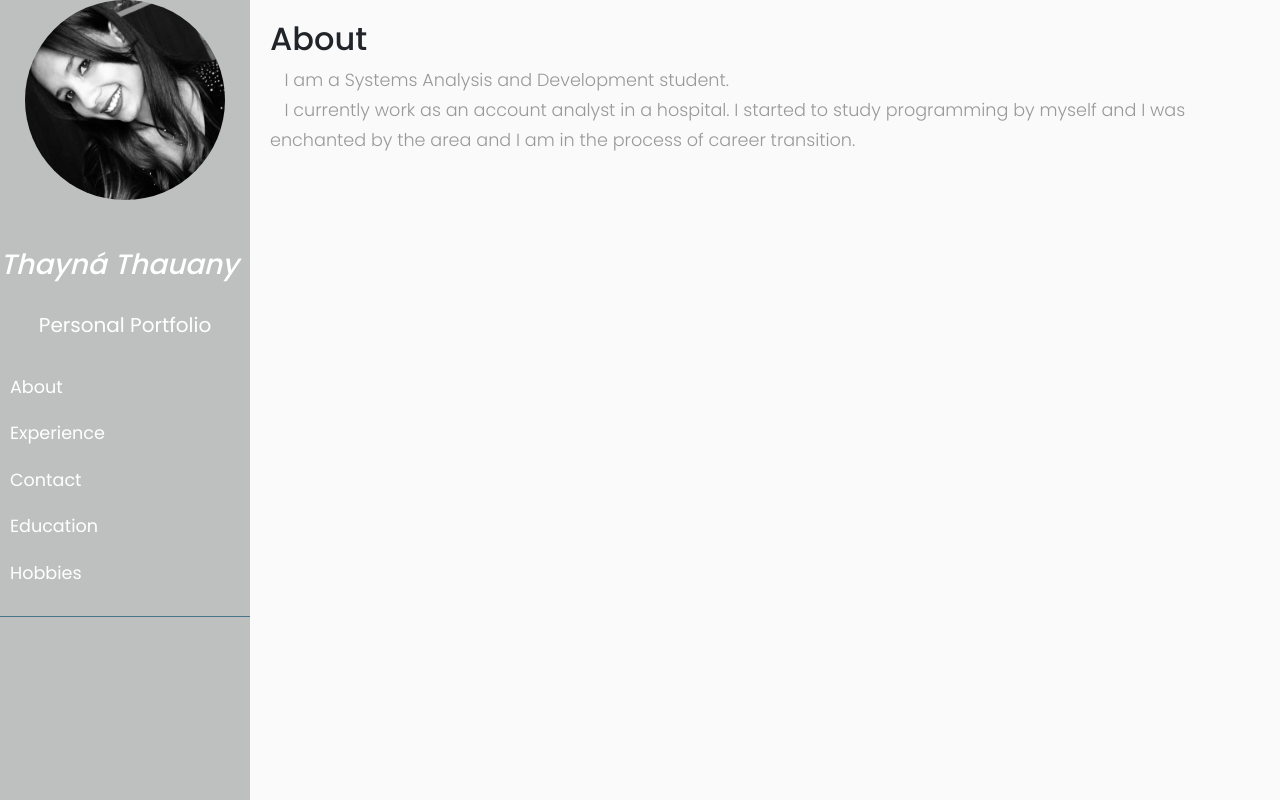
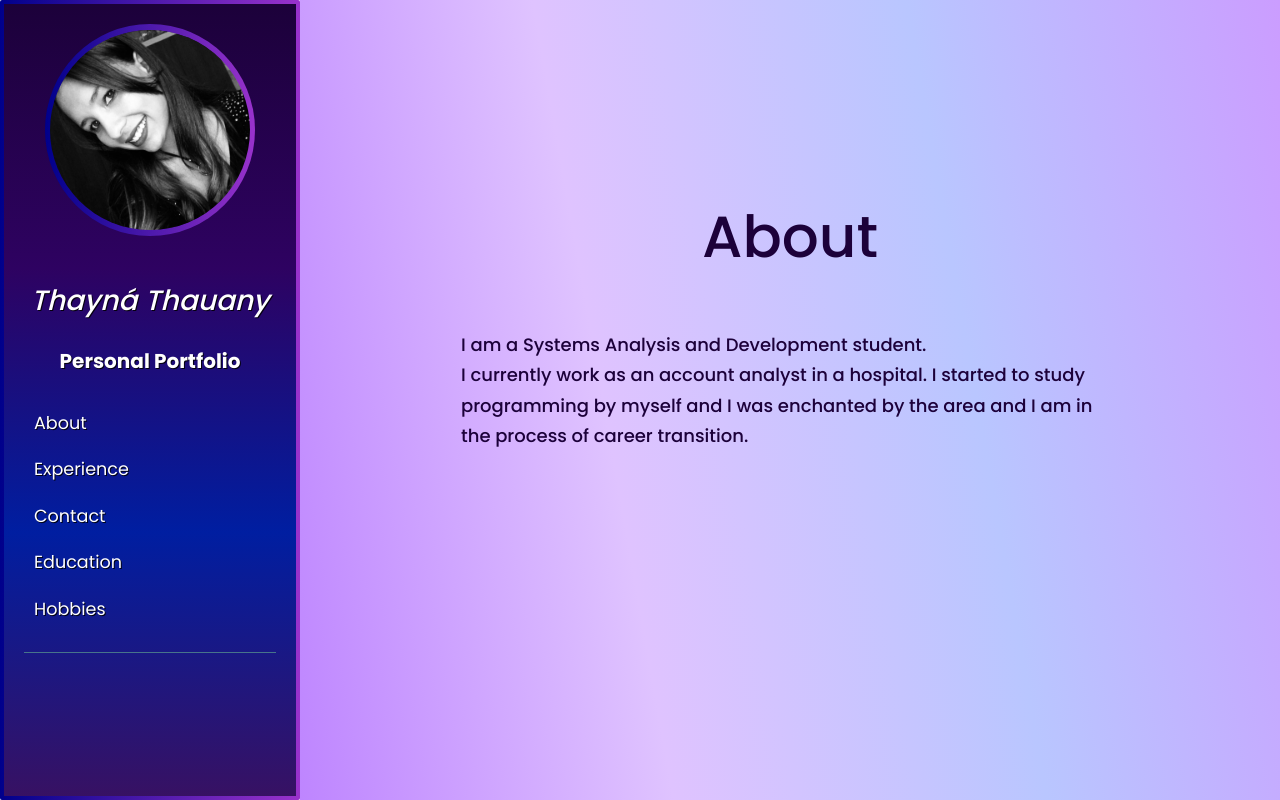
Before and after one commit to albertwallac/PersonalPortifolio, a plain HTML site: page index.html in a window 1280 px wide. Drawn offline with nearby package versions, Linux system fonts and the light colour scheme.

Commit message:
maquiada

```diff
--- a/home.css
+++ b/home.css
@@ -1,11 +1,14 @@
 @import "https://fonts.googleapis.com/css?family=Poppins:300,400,500,600,700";
+
+* {
+    font-family: 'Poppins', sans-serif;
+}
+
 body {
-    font-family: 'Poppins', sans-serif;
     background: #fafafa;
 }
 
 p {
-    font-family: 'Poppins', sans-serif;
     font-size: 1.1em;
     font-weight: 300;
     line-height: 1.7em;
@@ -51,11 +54,22 @@ a:focus {
 }
 
 #sidebar {
-    min-width: 250px;
-    max-width: 250px;
-    background: #bdc0be;
+    min-width: 300px;
+    max-width: 300px;
+    background: #002fff;
     color: #fff;
     transition: all 0.3s;
+    padding: 20px;
+    background:
+        linear-gradient(#1c013a,#2e0261,#001ea1, #371163) padding-box,
+        linear-gradient(to right, darkblue, darkorchid) border-box;
+    border-radius: 2px;
+    border: 4px solid transparent;
+    text-shadow: 1px 1px #000000dc;
+}
+
+#sidebar h3{
+    text-align: center;
 }
 
 #sidebar.active {
@@ -84,8 +98,12 @@ a:focus {
 }
 
 #sidebar ul li a:hover {
-    color: #7386D5;
-    background: #fff;
+    font-family: 'Segoe UI';
+    font-weight: 600;
+    color: #000d42;
+    background: rgba(255, 255, 255, 0.678);
+    border-radius: 5px;
+    text-shadow: 1px 1px #00000079;
 }
 
 #sidebar ul li.active>a,
@@ -139,8 +157,34 @@ a.article:hover {
 #content {
     width: 100%;
     padding: 20px;
+    padding-bottom: 200px;
     min-height: 100vh;
     transition: all 0.3s;
+    background:
+        linear-gradient(80deg,#be85ff,#dfc3ff,#b9c6ff, #cb9dff) padding-box,
+        linear-gradient(to right, darkblue, darkorchid) border-box;
+    display: flex;
+    justify-content: center;
+    align-items: center;
+}
+
+#about{
+    margin-left: auto;
+    margin-right: auto;
+    width: 70%;
+}
+
+#content h2 {
+    color: #1c013a;
+    font-size: 58px;
+    padding: 50px 0;
+    text-align: center;
+}
+
+#content p{
+    color: #1c013a;
+    font-size: 18px;
+    font-weight: 500;
 }
 
 /* Mediaqueries */
@@ -149,25 +193,45 @@ a.article:hover {
     #sidebar {
         margin-left: -250px;
     }
+
     #sidebar.active {
         margin-left: 0;
     }
+
     #sidebarCollapse span {
         display: none;
     }
 }
 
-img    {
+img {
     width: 200px;
     border-radius: 50%;
 }
 
-.container{
+.container {
+    width: 210px;
     display: flex;
     justify-content: center;
+    background:
+        linear-gradient(#1c013a,#2e0261,#001ea1, #371163) padding-box,
+        linear-gradient(to right, darkblue, darkorchid) border-box;
+    border-radius: 50%;
+    border: 6px solid transparent;
+}
+
+#contact p {
+    margin: 85px;
+}
+
+#prof_links{
+    margin: 85px;
+    display: flex;
+    align-items: center;
+    justify-content: space-around;
 }
 
 #portifolio {
     text-align: center;
     font-size: 20px;
+    font-weight: bolder;
 }
--- a/index.html
+++ b/index.html
@@ -1,10 +1,12 @@
 <!DOCTYPE html>
 <html lang="en">
+
 <head>
     <meta charset="utf-8">
     <meta name="viewport" content="width=device-width, initial-scale=1">
     <title>Personal Portfolio</title>
-        <link href="https://cdn.jsdelivr.net/npm/bootstrap@5.2.0/dist/css/bootstrap.min.css" rel="stylesheet" integrity="sha384-gH2yIJqKdNHPEq0n4Mqa/HGKIhSkIHeL5AyhkYV8i59U5AR6csBvApHHNl/vI1Bx" crossorigin="anonymous">
+    <link href="https://cdn.jsdelivr.net/npm/bootstrap@5.2.0/dist/css/bootstrap.min.css" rel="stylesheet"
+        integrity="sha384-gH2yIJqKdNHPEq0n4Mqa/HGKIhSkIHeL5AyhkYV8i59U5AR6csBvApHHNl/vI1Bx" crossorigin="anonymous">
 
     <link rel="stylesheet" href="home.css">
 
@@ -12,9 +14,12 @@
 
 
 </head>
+
 <body onload="about(true)">
 
-    <script src="https://cdn.jsdelivr.net/npm/bootstrap@5.2.0/dist/js/bootstrap.bundle.min.js" integrity="sha384-A3rJD856KowSb7dwlZdYEkO39Gagi7vIsF0jrRAoQmDKKtQBHUuLZ9AsSv4jD4Xa" crossorigin="anonymous"></script>
+    <script src="https://cdn.jsdelivr.net/npm/bootstrap@5.2.0/dist/js/bootstrap.bundle.min.js"
+        integrity="sha384-A3rJD856KowSb7dwlZdYEkO39Gagi7vIsF0jrRAoQmDKKtQBHUuLZ9AsSv4jD4Xa"
+        crossorigin="anonymous"></script>
 
     <div class="wrapper">
         <!-- Sidebar  -->
@@ -23,10 +28,12 @@
                 <img src="./img/my photo.jpg" alt="">
             </div>
 
-        <br> <!--used to skip line-->
+            <br>
+            <!--used to skip line-->
             <br>
 
-        <i> <!--used to make text bold-->
+            <i>
+                <!--used to make text bold-->
                 <h3>Thayná Thauany</h3>
             </i>
 
@@ -60,62 +67,72 @@
             <div id="about">
                 <h2>About</h2>
                 <p>
-            &nbsp;&nbsp;&nbsp;I am a Systems Analysis and Development student.
+                    I am a Systems Analysis and Development student.
                     <br>
-            &nbsp;&nbsp;&nbsp;I currently work as an account analyst in a hospital. I started to study programming by myself and I was enchanted by the area and I am in the process of career transition.
+                    I currently work as an account analyst in a hospital. I started to study programming by myself and I
+                    was enchanted by the area and I am in the process of career transition.
                 </p>
             </div>
 
             <div id="experience">
                 <h2>Experience</h2>
                 <p>
-                &nbsp;&nbsp;&nbsp;I have experience with Python, Java, HTML, Javascript, CSS and GitHub.
+                    I have experience with Python, Java, HTML, Javascript, CSS and GitHub.
                 </p>
             </div>
 
             <div id="contact">
                 <h2>Contact</h2>
                 <p>
-                &nbsp;&nbsp;&nbsp;679 Rio Preto Street, SP, Brazil. +55 (11) 985008039. thayna98@gmail.com
+                    679 Rio Preto Street, SP, Brazil. +55 (11) 985008039. thayna98@gmail.com
                 </p>
-
+                <div id="prof_links">
                     <a href="https://github.com/thaynathauany/" target="_blank">
-                    <svg xmlns="http://www.w3.org/2000/svg" width="40" height="40" fill="currentColor" class="bi bi-github" viewBox="0 0 16 16" >
-                <path d="M8 0C3.58 0 0 3.58 0 8c0 3.54 2.29 6.53 5.47 7.59.4.07.55-.17.55-.38 0-.19-.01-.82-.01-1.49-2.01.37-2.53-.49-2.69-.94-.09-.23-.48-.94-.82-1.13-.28-.15-.68-.52-.01-.53.63-.01 1.08.58 1.23.82.72 1.21 1.87.87 2.33.66.07-.52.28-.87.51-1.07-1.78-.2-3.64-.89-3.64-3.95 0-.87.31-1.59.82-2.15-.08-.2-.36-1.02.08-2.12 0 0 .67-.21 2.2.82.64-.18 1.32-.27 2-.27.68 0 1.36.09 2 .27 1.53-1.04 2.2-.82 2.2-.82.44 1.1.16 1.92.08 2.12.51.56.82 1.27.82 2.15 0 3.07-1.87 3.75-3.65 3.95.29.25.54.73.54 1.48 0 1.07-.01 1.93-.01 2.2 0 .21.15.46.55.38A8.012 8.012 0 0 0 16 8c0-4.42-3.58-8-8-8z"/>
+                        <svg xmlns="http://www.w3.org/2000/svg" width="40" height="40" fill="currentColor"
+                            class="bi bi-github" viewBox="0 0 16 16">
+                            <path
+                                d="M8 0C3.58 0 0 3.58 0 8c0 3.54 2.29 6.53 5.47 7.59.4.07.55-.17.55-.38 0-.19-.01-.82-.01-1.49-2.01.37-2.53-.49-2.69-.94-.09-.23-.48-.94-.82-1.13-.28-.15-.68-.52-.01-.53.63-.01 1.08.58 1.23.82.72 1.21 1.87.87 2.33.66.07-.52.28-.87.51-1.07-1.78-.2-3.64-.89-3.64-3.95 0-.87.31-1.59.82-2.15-.08-.2-.36-1.02.08-2.12 0 0 .67-.21 2.2.82.64-.18 1.32-.27 2-.27.68 0 1.36.09 2 .27 1.53-1.04 2.2-.82 2.2-.82.44 1.1.16 1.92.08 2.12.51.56.82 1.27.82 2.15 0 3.07-1.87 3.75-3.65 3.95.29.25.54.73.54 1.48 0 1.07-.01 1.93-.01 2.2 0 .21.15.46.55.38A8.012 8.012 0 0 0 16 8c0-4.42-3.58-8-8-8z" />
                         </svg>
                     </a>
-            &nbsp;&nbsp;
                     <a href="https://www.linkedin.com/in/thayn%C3%A1-thauany/" target="_blank">
-                <svg xmlns="http://www.w3.org/2000/svg" width="40" height="40" fill="currentColor" class="bi bi-linkedin" viewBox="0 0 16 16">
-                    <path d="M0 1.146C0 .513.526 0 1.175 0h13.65C15.474 0 16 .513 16 1.146v13.708c0 .633-.526 1.146-1.175 1.146H1.175C.526 16 0 15.487 0 14.854V1.146zm4.943 12.248V6.169H2.542v7.225h2.401zm-1.2-8.212c.837 0 1.358-.554 1.358-1.248-.015-.709-.52-1.248-1.342-1.248-.822 0-1.359.54-1.359 1.248 0 .694.521 1.248 1.327 1.248h.016zm4.908 8.212V9.359c0-.216.016-.432.08-.586.173-.431.568-.878 1.232-.878.869 0 1.216.662 1.216 1.634v3.865h2.401V9.25c0-2.22-1.184-3.252-2.764-3.252-1.274 0-1.845.7-2.165 1.193v.025h-.016a5.54 5.54 0 0 1 .016-.025V6.169h-2.4c.03.678 0 7.225 0 7.225h2.4z"/>
+                        <svg xmlns="http://www.w3.org/2000/svg" width="40" height="40" fill="currentColor"
+                            class="bi bi-linkedin" viewBox="0 0 16 16">
+                            <path
+                                d="M0 1.146C0 .513.526 0 1.175 0h13.65C15.474 0 16 .513 16 1.146v13.708c0 .633-.526 1.146-1.175 1.146H1.175C.526 16 0 15.487 0 14.854V1.146zm4.943 12.248V6.169H2.542v7.225h2.401zm-1.2-8.212c.837 0 1.358-.554 1.358-1.248-.015-.709-.52-1.248-1.342-1.248-.822 0-1.359.54-1.359 1.248 0 .694.521 1.248 1.327 1.248h.016zm4.908 8.212V9.359c0-.216.016-.432.08-.586.173-.431.568-.878 1.232-.878.869 0 1.216.662 1.216 1.634v3.865h2.401V9.25c0-2.22-1.184-3.252-2.764-3.252-1.274 0-1.845.7-2.165 1.193v.025h-.016a5.54 5.54 0 0 1 .016-.025V6.169h-2.4c.03.678 0 7.225 0 7.225h2.4z" />
                         </svg>
                     </a>
-            &nbsp;&nbsp;&nbsp;&nbsp;
                     <a href="http://api.whatsapp.com/send?1=pt_BR&phone=5511985008039" target="_blank">
-                <svg xmlns="http://www.w3.org/2000/svg" width="40" height="40" fill="currentColor" class="bi bi-whatsapp" viewBox="0 0 16 16">
-                    <path d="M13.601 2.326A7.854 7.854 0 0 0 7.994 0C3.627 0 .068 3.558.064 7.926c0 1.399.366 2.76 1.057 3.965L0 16l4.204-1.102a7.933 7.933 0 0 0 3.79.965h.004c4.368 0 7.926-3.558 7.93-7.93A7.898 7.898 0 0 0 13.6 2.326zM7.994 14.521a6.573 6.573 0 0 1-3.356-.92l-.24-.144-2.494.654.666-2.433-.156-.251a6.56 6.56 0 0 1-1.007-3.505c0-3.626 2.957-6.584 6.591-6.584a6.56 6.56 0 0 1 4.66 1.931 6.557 6.557 0 0 1 1.928 4.66c-.004 3.639-2.961 6.592-6.592 6.592zm3.615-4.934c-.197-.099-1.17-.578-1.353-.646-.182-.065-.315-.099-.445.099-.133.197-.513.646-.627.775-.114.133-.232.148-.43.05-.197-.1-.836-.308-1.592-.985-.59-.525-.985-1.175-1.103-1.372-.114-.198-.011-.304.088-.403.087-.088.197-.232.296-.346.1-.114.133-.198.198-.33.065-.134.034-.248-.015-.347-.05-.099-.445-1.076-.612-1.47-.16-.389-.323-.335-.445-.34-.114-.007-.247-.007-.38-.007a.729.729 0 0 0-.529.247c-.182.198-.691.677-.691 1.654 0 .977.71 1.916.81 2.049.098.133 1.394 2.132 3.383 2.992.47.205.84.326 1.129.418.475.152.904.129 1.246.08.38-.058 1.171-.48 1.338-.943.164-.464.164-.86.114-.943-.049-.084-.182-.133-.38-.232z"/>
+                        <svg xmlns="http://www.w3.org/2000/svg" width="40" height="40" fill="currentColor"
+                            class="bi bi-whatsapp" viewBox="0 0 16 16">
+                            <path
+                                d="M13.601 2.326A7.854 7.854 0 0 0 7.994 0C3.627 0 .068 3.558.064 7.926c0 1.399.366 2.76 1.057 3.965L0 16l4.204-1.102a7.933 7.933 0 0 0 3.79.965h.004c4.368 0 7.926-3.558 7.93-7.93A7.898 7.898 0 0 0 13.6 2.326zM7.994 14.521a6.573 6.573 0 0 1-3.356-.92l-.24-.144-2.494.654.666-2.433-.156-.251a6.56 6.56 0 0 1-1.007-3.505c0-3.626 2.957-6.584 6.591-6.584a6.56 6.56 0 0 1 4.66 1.931 6.557 6.557 0 0 1 1.928 4.66c-.004 3.639-2.961 6.592-6.592 6.592zm3.615-4.934c-.197-.099-1.17-.578-1.353-.646-.182-.065-.315-.099-.445.099-.133.197-.513.646-.627.775-.114.133-.232.148-.43.05-.197-.1-.836-.308-1.592-.985-.59-.525-.985-1.175-1.103-1.372-.114-.198-.011-.304.088-.403.087-.088.197-.232.296-.346.1-.114.133-.198.198-.33.065-.134.034-.248-.015-.347-.05-.099-.445-1.076-.612-1.47-.16-.389-.323-.335-.445-.34-.114-.007-.247-.007-.38-.007a.729.729 0 0 0-.529.247c-.182.198-.691.677-.691 1.654 0 .977.71 1.916.81 2.049.098.133 1.394 2.132 3.383 2.992.47.205.84.326 1.129.418.475.152.904.129 1.246.08.38-.058 1.171-.48 1.338-.943.164-.464.164-.86.114-.943-.049-.084-.182-.133-.38-.232z" />
                         </svg>
                     </a>
                 </div>
 
+            </div>
+
             <div id="education">
-            <h3>Education</h3>
+                <h2>Education</h2>
                 <p>
-                &nbsp;&nbsp;&nbsp;I have a degree in finance and I'm currently in the fourth semester taking the systems analysis and development course at college UNINTER.
+                    I have a degree in finance and I'm currently in the fourth semester taking the systems analysis and
+                    development course at college UNINTER.
                     <br>
-                &nbsp;&nbsp;&nbsp;I have partipated in an exchange in Chicago and have intermediate level english.
+                    I have partipated in an exchange in Chicago and have intermediate level english.
                     <br>
-                &nbsp;&nbsp;&nbsp;I have a technical course in Finance at ETEC Profº Camargo Aranha and I also have knowledge of administrative areas.
+                    I have a technical course in Finance at ETEC Profº Camargo Aranha and I also have knowledge of
+                    administrative areas.
                 </p>
             </div>
 
             <div id="hobbie">
                 <h2>Hobbies</h2>
                 <p>
-                &nbsp;&nbsp;&nbsp;I like to play the guitar, travel, know new people, learn about History and watch criminal cases.
+                    I like to play the guitar, travel, know new people, learn about History and watch criminal cases.
                 </p>
             </div>
         </div>
     </div>
 </body>
+
 </html>
```
Also changed, not shown: 1 other file. Lines whose indentation alone changed are shown as unchanged.
